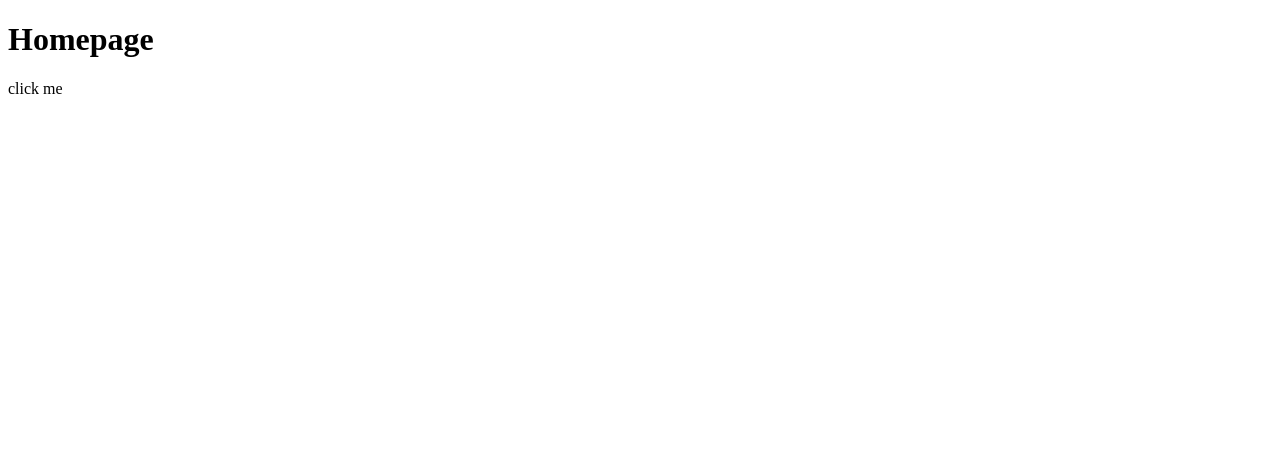
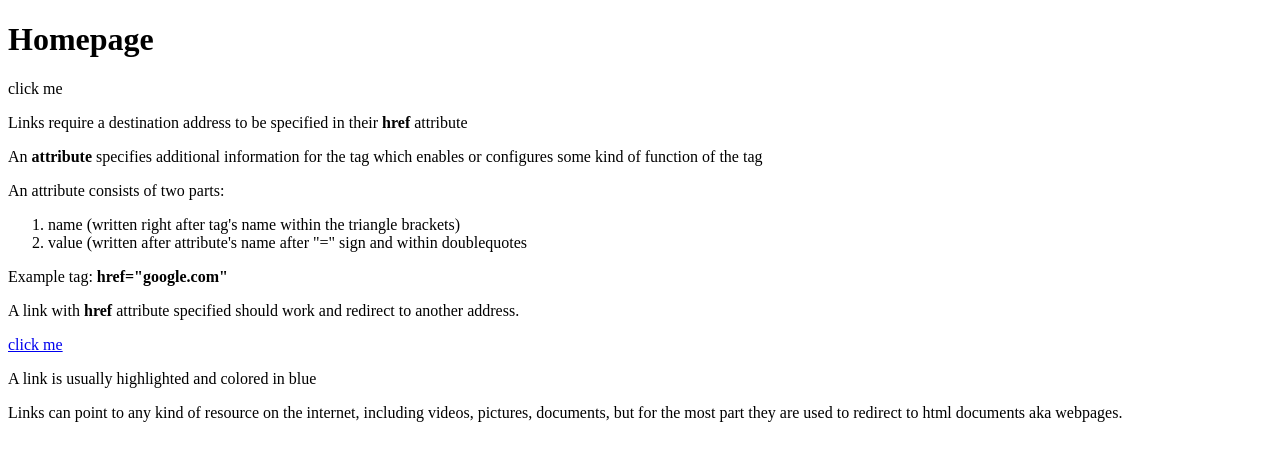
Before and after one commit to freedomcode792/odin-htm-css, a plain HTML site: page odin-links-and-images/index.html in a window 1280 px wide. Drawn offline with Linux system fonts and the light colour scheme.

Commit message:
Filled with info up to the "Opening links in a new tab" section of the corresponding lesson.

```diff
--- a/odin-links-and-images/index.html
+++ b/odin-links-and-images/index.html
@@ -8,5 +8,25 @@
 <body>
     <h1>Homepage</h1>
     <a>click me</a>
+    <p>Links require a destination address to be specified
+        in their <strong>href</strong> attribute </p>
+    <p>An <strong>attribute</strong> specifies additional
+    information for the tag which enables or configures
+    some kind of function of the tag</p>
+    <p>An attribute consists of two parts:
+        <ol>
+            <li>name (written right after tag's name within the triangle brackets)</li>
+            <li>value (written after attribute's name after "=" sign and within doublequotes</li>
+        </ol>
+    </p>
+    <p>Example tag: <strong>href="google.com"</strong></p>
+    <p>A link with <strong>href</strong> attribute specified
+    should work and redirect to another address.</p>
+    <a href="https://www.theodinproject.com/about">click me</a>
+    <p>A link is usually highlighted and colored in blue</p>
+    <p>Links can point to any kind of resource on the internet,
+        including videos, pictures, documents, but for the most
+        part they are used to redirect to html documents aka webpages.
+    </p>
 </body>
 </html>
```
